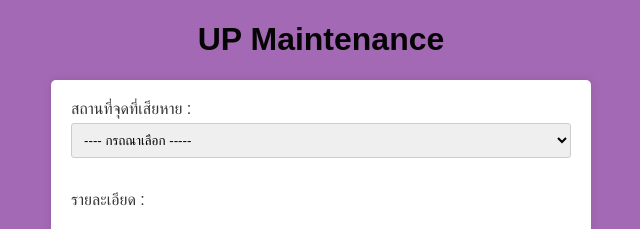
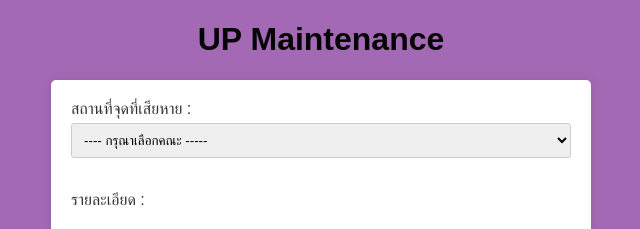
Before and after one commit to Natthawut-Ch01/Project-part1, a plain HTML site: page index.html in a window 1280 px wide. Shown: the top 229 px of the page, 319-959 px from the left. Drawn offline with Linux system fonts and the light colour scheme.

Commit message:
Update index.html

```diff
--- a/index.html
+++ b/index.html
@@ -12,7 +12,7 @@
         <label for="complaint_type">สถานที่จุดที่เสียหาย :</label>
         <select id="complaint_type" name="complaint_type">
           </option>
-          <option value="other">---- กรถณาเลือก -----
+          <option value="other">---- กรุณาเลือกคณะ -----
           </option>
             <option value="service_issue">คณะเทคโนโลยีสาระสนเทศและการสื่อสาร</option>
             <option value="product_issue">คณะวิศวะกรรมศาสตร์</option>
```
